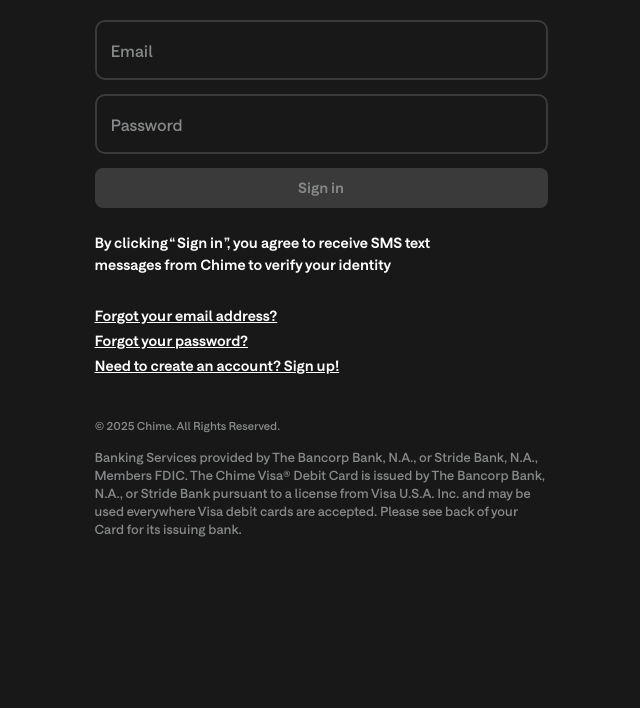
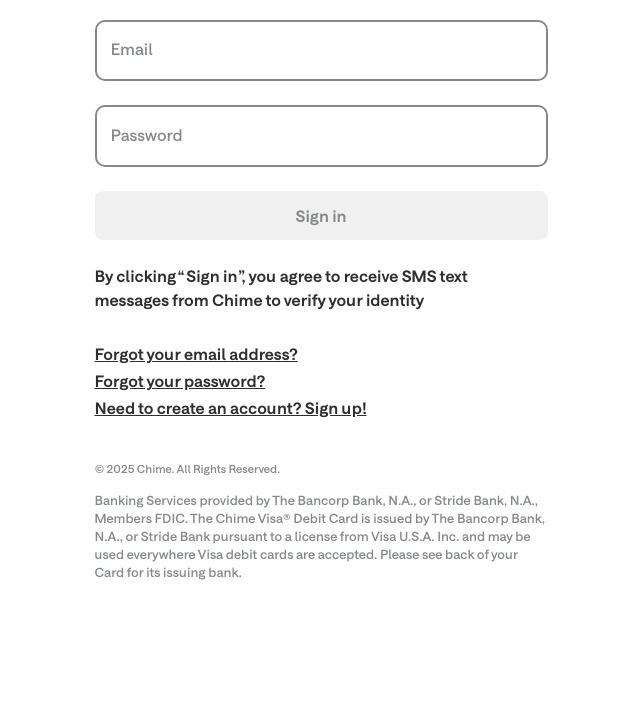
Before and after one commit to Polo-GitHub/chm-site, a plain HTML site: page index.html in a window 1280 px wide. Shown: the part 92-800 px from the top of the page, without its empty margins (319-959 px from the left). Drawn offline with Linux system fonts and the light colour scheme.

Commit message:
Update sytle.css

```diff
--- a/style/sytle.css
+++ b/style/sytle.css
@@ -1,14 +1,12 @@
 :root{
     --backdrop-color: #181818;
-    --btn-color: rgb(171 229 180);
-    --error-color: rgb(217 24 72);
+    --btn-color: #0d4029;
+    --hover-color:#238e5e;
+    --error-color: #d91848;
     --text-Color: #868889;
     --whiteColor: #ffffff;
     --lightbackground: #f0f0f0;
     --inputColor: #465a7e1e;
-    --signinColor: #3a3a3a;
-
-
 }
 
 @font-face {
@@ -31,8 +29,8 @@ input[type="password"]::-ms-clear {
 html,
 body {
     font-size: 16px;
-    /* background-color: var(--whiteColor); */
-    background-color: var(--backdrop-color);
+    background-color: var(--whiteColor);
+    /* background-color: var(--backdrop-color); */
 }
 
 img {
@@ -50,7 +48,7 @@ img {
     list-style-type: none;
     text-decoration: none;
     scroll-behavior: smooth;
-    transition: all 0.5s ease-in-out;
+    transition: all 0.4s ease-in-out;
     color: inherit;
 }
 
@@ -69,7 +67,6 @@ img {
     position: relative;
     display: flex;
     flex-direction: column;
-    height: 50px;
 }
 
 
@@ -79,44 +76,29 @@ img {
     font-size: 1rem;
     font-weight: 100;
     position: absolute;
-    top: 60%;
+    top: 1.2rem;
     left: 1rem;
-    transform: translateY(-50%);
     pointer-events: none;
 
 }
 .chm__input{
-    position: relative;
     background-color: transparent;
-    color: var(--whiteColor);
+    color: var(--backdrop-color);
     font-family: chm-font-2;
-    padding: 1rem 1rem;
-    line-height: 1.5rem;
-    border: 2px solid var(--signinColor);
+    font-size: 1rem;
+    padding: 1.2rem 1rem;
+    border: 2px solid var(--text-Color);
     border-radius: 10px;
-    outline-color: var(--whiteColor);
-}
-.input__wrapper::before{
-    content: "";
-    position: absolute;
-    top: 0;
-    left: 0;
-    width: 100%;
-    height: 65px;
-    background-color: var(--text-Color);
-    border-radius: 10px;
-    z-index: -1;
-    opacity: 0;
-}
-.input__wrapper:hover::before {
-    opacity: 1;
+    outline-color: var(--backdrop-color);
 }
 
-.chm__input:focus + .chm__label,
-.chm__input:not(:placeholder-shown) + .chm__label {
-    top: -8%;
+
+.input__wrapper:focus-within .chm__label,
+.chm__input:not(:placeholder-shown) ~ .chm__label {
+    top: 0.4rem;
     font-size: 0.8rem;
 }
+
 .email__wrap{
     margin-bottom: 1.5rem;
 }
@@ -125,40 +107,54 @@ img {
     justify-content: center;
     align-items: center;
     font-family: chm-font-1;
-    font-size: 0.9rem;
+    font-size: 1rem;
     width: 100%;
     font-weight: 600;
-    background-color: var(--signinColor);
+    background-color: var(--lightbackground);
+    color: var(--text-Color);
     outline: none;
     border: none;
-    color: var(--text-Color);
     line-height: 1.5rem;
-    padding: 0.5rem 0.6rem;
+    padding: 0.8rem 0.6rem;
     border-radius: .5rem;
     margin: 1.5rem 0;
-    cursor: not-allowed;
+    /* cursor: not-allowed; */
+}
+.sign-btn.active{
+    background-color: var(--btn-color);
+    color: var(--whiteColor);
+    cursor: pointer;
+}
+.sign-btn.active:hover{
+    background-color: var(--hover-color);
+    color: var(--whiteColor);
+}
+.errormssg{
+    font-family: chm-font-1;
+    font-size: 1.1rem;
+    margin-bottom: 1rem;
+    color: var(--error-color);
 }
 .chm__paragraph > p{
     font-family: chm-font-1;
-    font-size: 0.9rem;
+    font-size: 1rem;
     line-height: 1.5;
-    color: var(--whiteColor);
     margin-bottom: 2rem;
-    /* color: var(--backdrop-color); */
-    /* opacity: 0.9; */
+    color: var(--backdrop-color);
+    opacity: 0.9;
 }
 .chm__links{
     display: inline-flex;
     flex-direction: column;
     gap: 0.5rem;
     margin-bottom: 2.8rem;
-    color: var(--whiteColor);
-    /* color: var(--backdrop-color); */
-    /* opacity: 0.9; */
+    color: var(--backdrop-color);
+    opacity: 0.9;
 }
 .chm__links > a{
+    width: max-content;
     font-family: chm-font-1;
-    font-size: 0.9rem;
+    font-size: 1rem;
     text-decoration: underline;
 }
 .chm__links > a:hover{
@@ -169,7 +165,6 @@ img {
     font-size: 0.7rem;
     color: var(--text-Color);
     margin-bottom: 1rem;
-    /* opacity: 0.5; */
 }
 .chm__sub-copyright > p{
     font-family: chm-font-2;
@@ -177,8 +172,4 @@ img {
     line-height: 1.4;
     font-weight: 100;
     color: var(--text-Color)
-    /* color: var(--whiteColor); */
-    /* opacity: 0.5; */
-    /* color: var(--backdrop-color); */
-
 }
```
